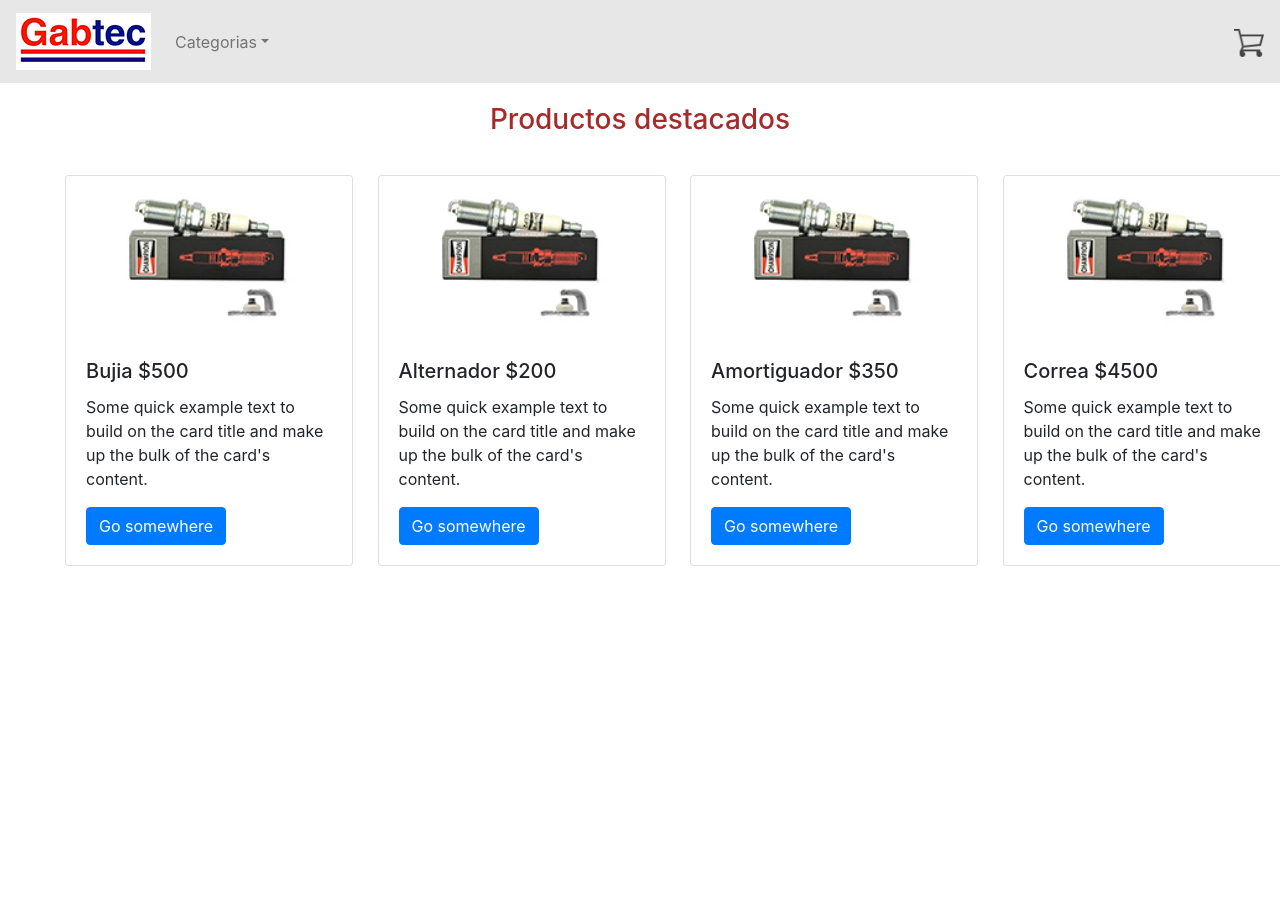
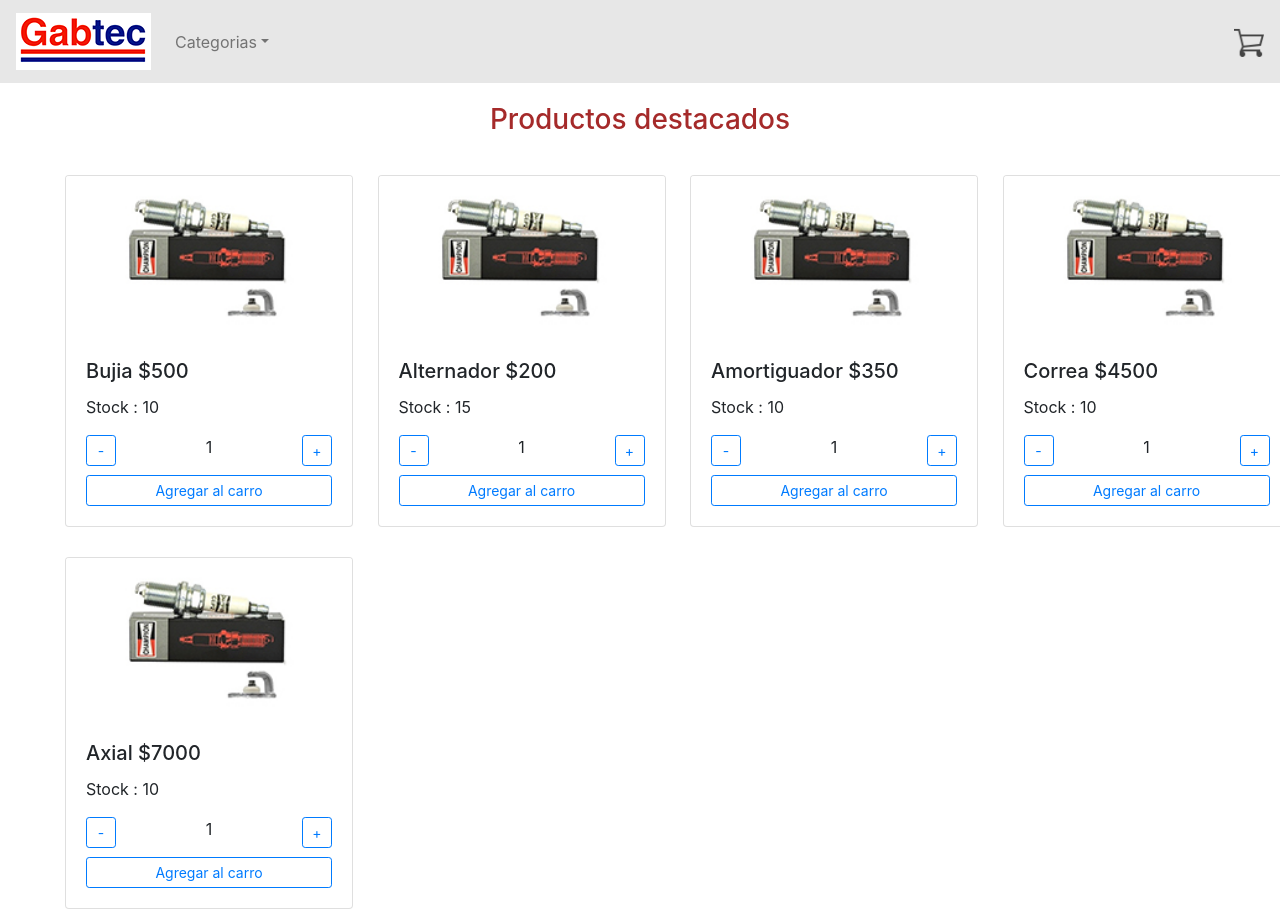
Before and after one commit to sebasttian9/ecommerce, a React (Create React App) app: page / in a window 1280 px wide. Before the commit the page ends 800 px from the top, so only its background shows below. Built offline with nearby package versions, Linux system fonts and the light colour scheme.

Commit message:
cuarta entrega, contador con boton

```diff
--- /dev/null
+++ b/src/components/ItemCount/ItemCount.css
@@ -0,0 +1,4 @@
+.anchoBoton{
+    width : 30px;
+
+}
--- /dev/null
+++ b/src/components/ItemCount/ItemCount.jsx
@@ -0,0 +1,17 @@
+import './ItemCount.css';
+
+const ItemCount = (props) => {
+
+    return (
+        <>
+            <div className="row">
+                   <div className="col-4"> <button className="btn btn-outline-primary btn-sm anchoBoton" onClick={() => props.less()}>-</button> </div>
+                   <div className="col-4"> <p className="text-center">{props.count}</p> </div>
+                   <div className="col-4"> <button onClick={() => props.add()} className="float-right btn btn-outline-primary btn-sm anchoBoton">+</button> </div>
+            </div>
+        </>
+    );
+}
+
+
+export default ItemCount;
--- a/src/components/ListProdHome/listadoProdHome.jsx
+++ b/src/components/ListProdHome/listadoProdHome.jsx
@@ -7,10 +7,11 @@ const Listado = () =>{
         <>
                  <h3 className="prodDestacados">Productos destacados</h3>
                  <div className="row col-12">
-                    <Producto nombre='Bujia' precio='500'/>
-                    <Producto nombre='Alternador' precio='200'/>
-                    <Producto nombre='Amortiguador' precio='350'/>
-                    <Producto nombre='Correa' precio='4500'/>
+                    <Producto nombre='Bujia' precio='500' stock='10'/>
+                    <Producto nombre='Alternador' precio='200' stock='15' />
+                    <Producto nombre='Amortiguador' precio='350' stock='10'/>
+                    <Producto nombre='Correa' precio='4500' stock='10'/>
+                    <Producto nombre='Axial' precio='7000' stock='10'/>
                 </div>
         </>
     );
--- a/src/components/Product/producto.jsx
+++ b/src/components/Product/producto.jsx
@@ -1,18 +1,53 @@
 import './producto.css';
 import prod from '../../assets/26000-2A.jpg';
+import ItemCount from '../ItemCount/ItemCount';
+import {useState} from 'react';
 
-function Producto({nombre,precio}){
+function Producto({nombre,precio,stock}){
+
+    const [count, setCount] = useState(1);
+
+    const add = () => {
+
+        console.log(stock,count);
+
+            if(count<stock){
+                setCount(count + 1);
+            }else{
+                alert('Stock Insuficiente!');
+            }
+    }
+
+    const less = () => {
+
+        if(count>0){
+
+            setCount(count - 1);
+
+        }
+    }
+
+    const CarroAdd = () => {
+
+        alert('Agregado al carro, ' + count +' Unidad(es)');
+
+    }
 
     return(
 
         <>
-           <div className="col-3">
+           <div className="col-12 col-sm-6 col-md-6 col-lg-4 col-xl-3">
             <div className="card anchoCard" >
                 <img className="card-img-top" src={prod} alt="Card image cap"/>
                 <div className="card-body">
                 <h5 className="card-title">{nombre}  ${precio}</h5>
-                    <p className="card-text">Some quick example text to build on the card title and make up the bulk of the card's content.</p>
-                    <a href="#" className="btn btn-primary">Go somewhere</a>
+                    <p className="card-text">Stock : {stock}</p>
+                    <ItemCount
+                        count={count}
+                        add={add}
+                        less={less}
+                    />
+                    <a href="#!" className="btn btn-outline-primary btn-sm btn-block" onClick={() => CarroAdd()}>Agregar al carro</a>
                 </div>
             </div>
           </div>
```
Also changed, not shown: 1 other file (tests, documents, lock files or other folders).
